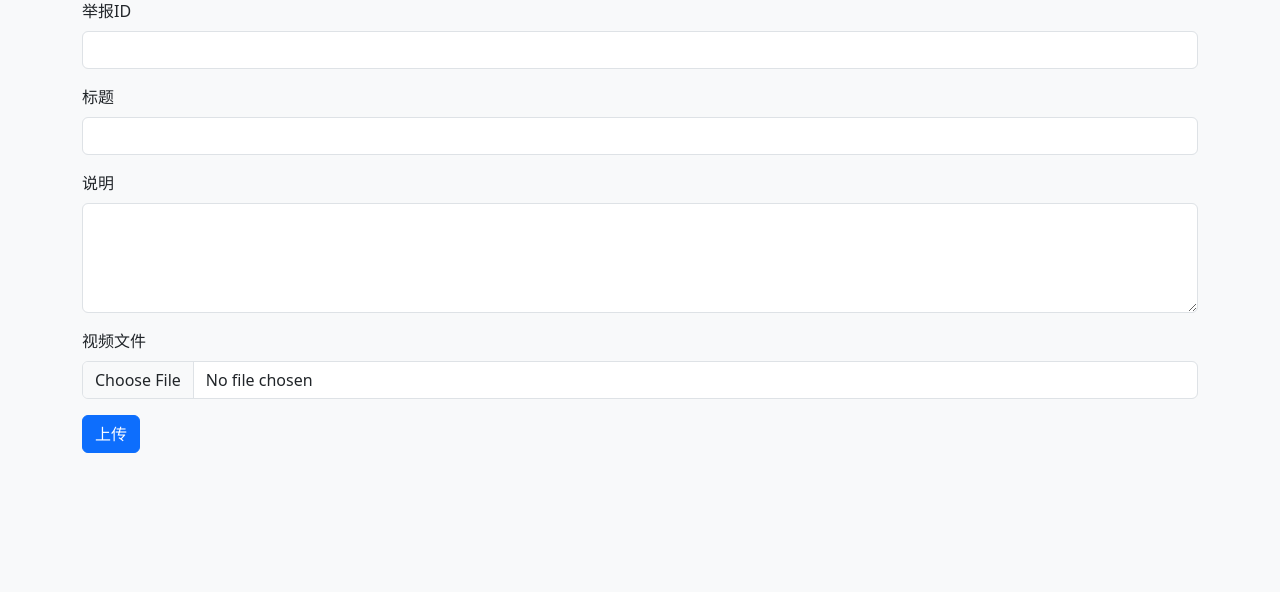
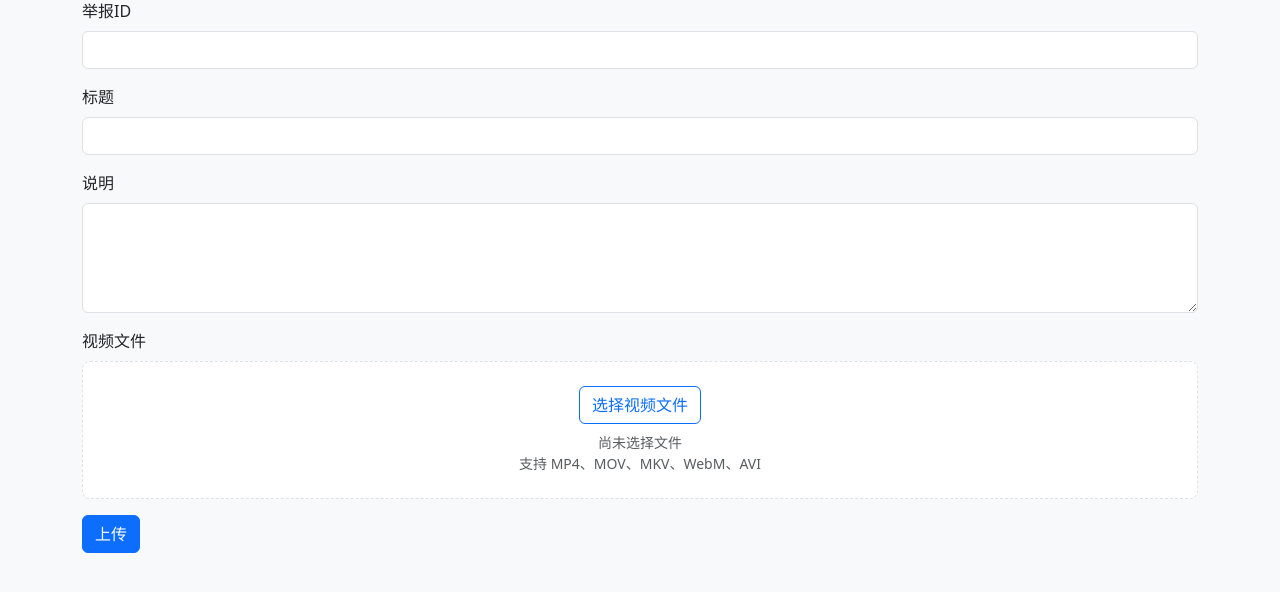
Before and after one commit to jintao3652-cell/truckersmp-report-system, a Flask app: page /videos/upload in a window 1280 px wide. Shown: the part 126-718 px from the top of the page. Run offline with Flask 3, Linux system fonts and the light colour scheme; the visitor is signed in with stand-in values (Sample User, id 1); parts of the project's set-up code (start-up, migrations or seed data) failed here and were passed over; some libraries are stand-ins or nearby versions.

Commit message:
feat: add friendly video file picker

```diff
--- a/app/static/css/style.css
+++ b/app/static/css/style.css
@@ -1,2 +1,4 @@
 body { background: #f8f9fa; }
 video { max-height: 70vh; background: #000; }
+.upload-picker { background: #fff; border-style: dashed !important; }
+.upload-picker:hover { background: #f1f7ff; }
--- a/app/static/js/upload.js
+++ b/app/static/js/upload.js
@@ -1,8 +1,19 @@
 document.addEventListener("DOMContentLoaded", () => {
   const input = document.querySelector('input[type="file"]');
-  if (input) {
+  const button = document.querySelector("#choose-video");
+  const label = document.querySelector("#selected-video");
+  if (input && button) {
+    button.addEventListener("click", () => input.click());
     input.addEventListener("change", () => {
-      // Placeholder for future chunk upload integration.
+      const file = input.files && input.files[0];
+      if (!file) {
+        label.textContent = "尚未选择文件";
+        return;
+      }
+      const size = file.size < 1024 * 1024
+        ? `${(file.size / 1024).toFixed(1)} KB`
+        : `${(file.size / 1024 / 1024).toFixed(1)} MB`;
+      label.textContent = `${file.name} (${size})`;
     });
   }
 });
--- a/app/templates/upload.html
+++ b/app/templates/upload.html
@@ -6,7 +6,16 @@
   <div class="mb-3">{{ form.report_id.label(class="form-label") }}{{ form.report_id(class="form-control") }}</div>
   <div class="mb-3">{{ form.title.label(class="form-label") }}{{ form.title(class="form-control") }}</div>
   <div class="mb-3">{{ form.description.label(class="form-label") }}{{ form.description(class="form-control", rows="4") }}</div>
-  <div class="mb-3">{{ form.video_file.label(class="form-label") }}{{ form.video_file(class="form-control") }}</div>
+  <div class="mb-3">
+    {{ form.video_file.label(class="form-label") }}
+    <div class="upload-picker border rounded-3 p-4 text-center">
+      {{ form.video_file(class="d-none", id="video-file-input", accept="video/*") }}
+      <button type="button" class="btn btn-outline-primary" id="choose-video">选择视频文件</button>
+      <div class="small text-muted mt-2" id="selected-video">尚未选择文件</div>
+      <div class="small text-muted">支持 MP4、MOV、MKV、WebM、AVI</div>
+    </div>
+  </div>
   {{ form.submit(class="btn btn-primary") }}
 </form>
+<script src="{{ url_for('static', filename='js/upload.js') }}"></script>
 {% endblock %}
```
